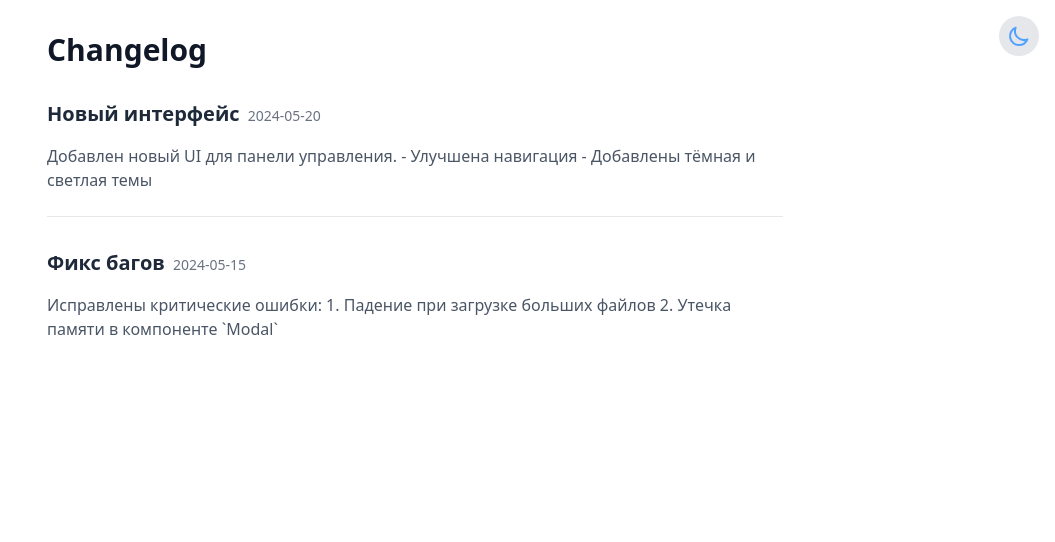
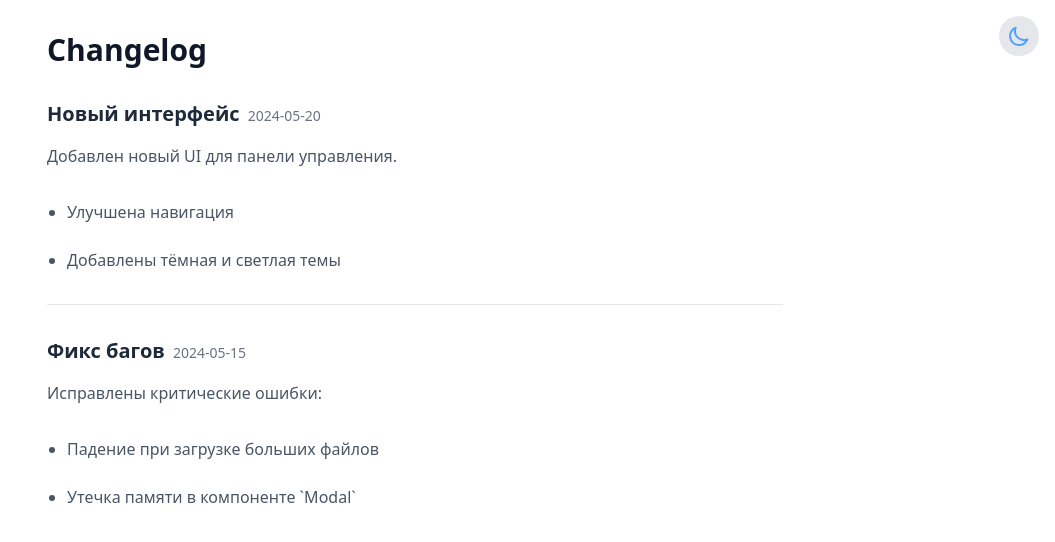
Before and after one commit to goriori/ChangelogViewer, a Vue app: page / in a window 1280 px wide. Shown: the top 542 px of the page, without its empty margins (225-1280 px from the left). Built offline with nearby package versions, Linux system fonts and the light colour scheme.

Commit message:
feat(use-changelog): add parse list to ul and ol elements

```diff
--- a/src/components/changelog-viewer/index.vue
+++ b/src/components/changelog-viewer/index.vue
@@ -5,7 +5,7 @@ const props = defineProps({
   path: {
     type: String,
     required: true,
-    default: '/changelog.md', // Путь по умолчанию
+    default: '/changelog.md',
   },
 });
 
@@ -14,10 +14,9 @@ const { changelogData, error, isLoading } = useChangelog(props.path);
 
 <template>
   <div class="max-w-3xl mx-auto px-4 py-8">
-    <!-- Заголовок -->
     <h1 class="text-3xl font-bold mb-8 text-gray-900">Changelog</h1>
 
-    <!-- Состояние загрузки -->
+    <!-- Загрузка -->
     <div v-if="isLoading" class="text-center py-12">
       <div class="animate-spin rounded-full h-12 w-12 border-t-2 border-b-2 border-blue-500 mx-auto"></div>
     </div>
@@ -43,9 +42,10 @@ const { changelogData, error, isLoading } = useChangelog(props.path);
           <span class="text-sm text-gray-500">{{ entry.date }}</span>
         </div>
 
+        <!-- Выводим HTML-описание (списки уже обработаны) -->
         <div
-          class="prose prose-sm mt-4 text-gray-600"
-          v-html="entry.description"
+          class="mt-4 text-gray-600"
+          v-html="entry.htmlDescription"
         />
       </div>
     </div>
--- a/src/composables/useChangelog.ts
+++ b/src/composables/useChangelog.ts
@@ -4,6 +4,7 @@ interface ChangelogEntry {
   date?: string;
   title?: string;
   description?: string;
+  htmlDescription?: string; // Добавляем HTML-версию описания
 }
 
 export default function useChangelog(path: string) {
@@ -11,42 +12,69 @@ export default function useChangelog(path: string) {
   const error = ref<string | null>(null);
   const isLoading = ref(true);
 
+  // Преобразуем Markdown-списки в HTML
+  const parseMarkdownLists = (text: string): string => {
+    // Обрабатываем ненумерованные списки (-, *, +)
+    let html = text.replace(/^-\s(.+)$/gm, '<li>$1</li>');
+    html = html.replace(/^[*+]\s(.+)$/gm, '<li>$1</li>');
+
+    // Обрабатываем нумерованные списки (1., 2.)
+    html = html.replace(/^\d+\.\s(.+)$/gm, '<li>$1</li>');
+
+    // Обернём все li в ul или ol
+    html = html.replace(/<li>.*<\/li>/gms, (match) => {
+      // Если перед списком есть цифра (1., 2.), то это <ol>
+      const isOrdered = /^\d+\.\s.+$/m.test(match);
+      return isOrdered
+        ? `<ol class="list-decimal pl-5 my-2">${match}</ol>`
+        : `<ul class="list-disc pl-5 my-2">${match}</ul>`;
+    });
+
+    // Простые переносы строк -> <br> (опционально)
+    html = html.replace(/\n/g, '<br>');
+
+    return html;
+  };
+
   const fetchChangelog = async () => {
     try {
       const response = await fetch(path);
-      if (!response.ok) throw new Error("Failed to load changelog");
+      if (!response.ok) throw new Error("Не удалось загрузить changelog");
 
       const rawText = await response.text();
-      const entries = rawText.split('## ').slice(1); // Разделяем по заголовкам
+      const entries = rawText.split('## ').slice(1);
 
       changelogData.value = entries.map((entry) => {
         const [firstLine, ...rest] = entry.trim().split('\n');
         const titleMatch = firstLine.match(/^(.*?)\s*\[(\d{4}-\d{2}-\d{2})\]/);
 
         if (!titleMatch) {
-          throw new Error(`Invalid entry format: "${firstLine}"`);
+          throw new Error(`Неверный формат записи: "${firstLine}"`);
         }
+
+        const description = rest.join('\n').trim();
+        const htmlDescription = parseMarkdownLists(description);
 
         return {
           title: titleMatch[1].trim(),
           date: titleMatch[2].trim(),
-          description: rest.join('\n').trim(),
+          description,
+          htmlDescription, // Добавляем HTML-версию
         };
       });
     } catch (err) {
-      error.value = err instanceof Error ? err.message : "Unknown error";
+      error.value = err instanceof Error ? err.message : "Неизвестная ошибка";
     } finally {
       isLoading.value = false;
     }
   };
 
-  // Автоматически загружаем при вызове
   fetchChangelog();
 
   return {
     changelogData: computed(() => changelogData.value),
     error,
     isLoading,
-    reload: fetchChangelog, // Для ручного обновления
+    reload: fetchChangelog,
   };
 }
```
